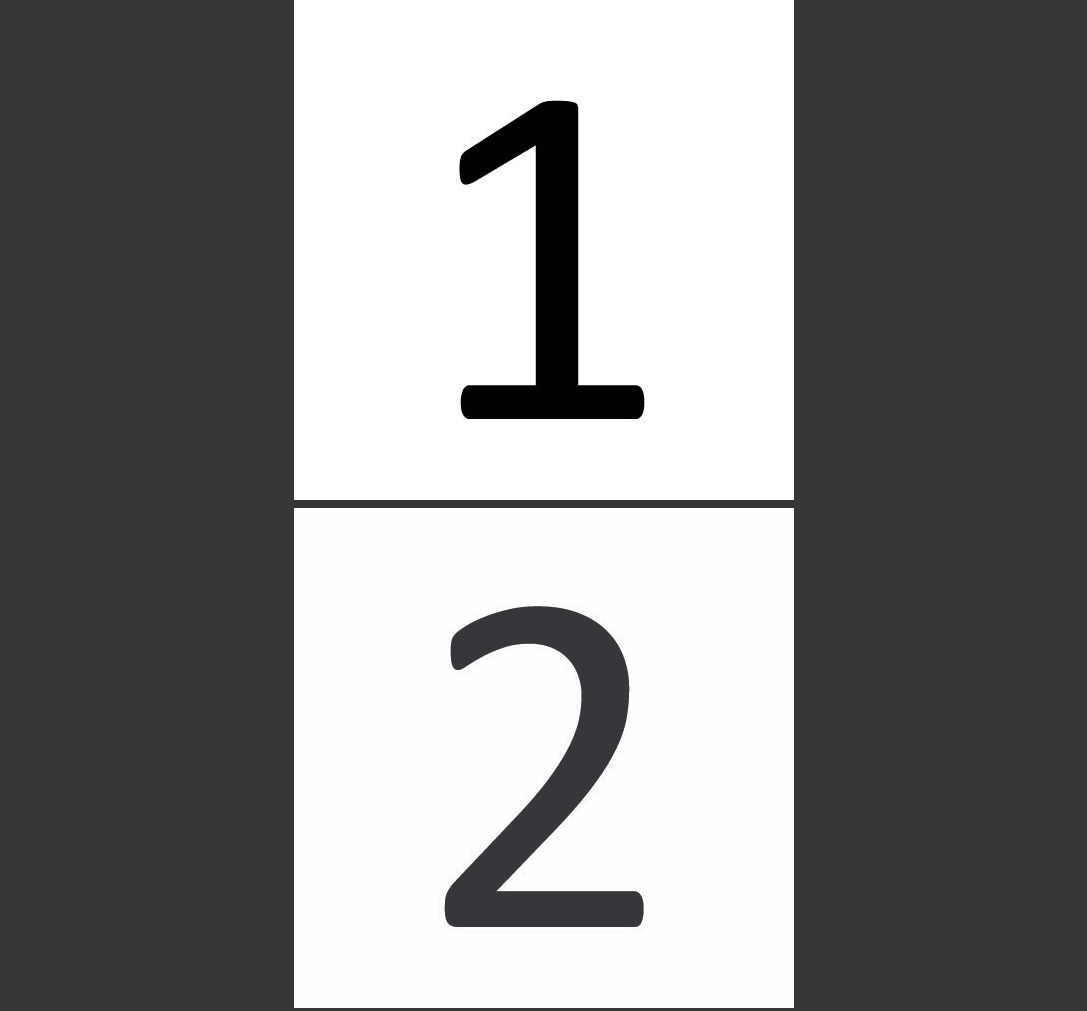
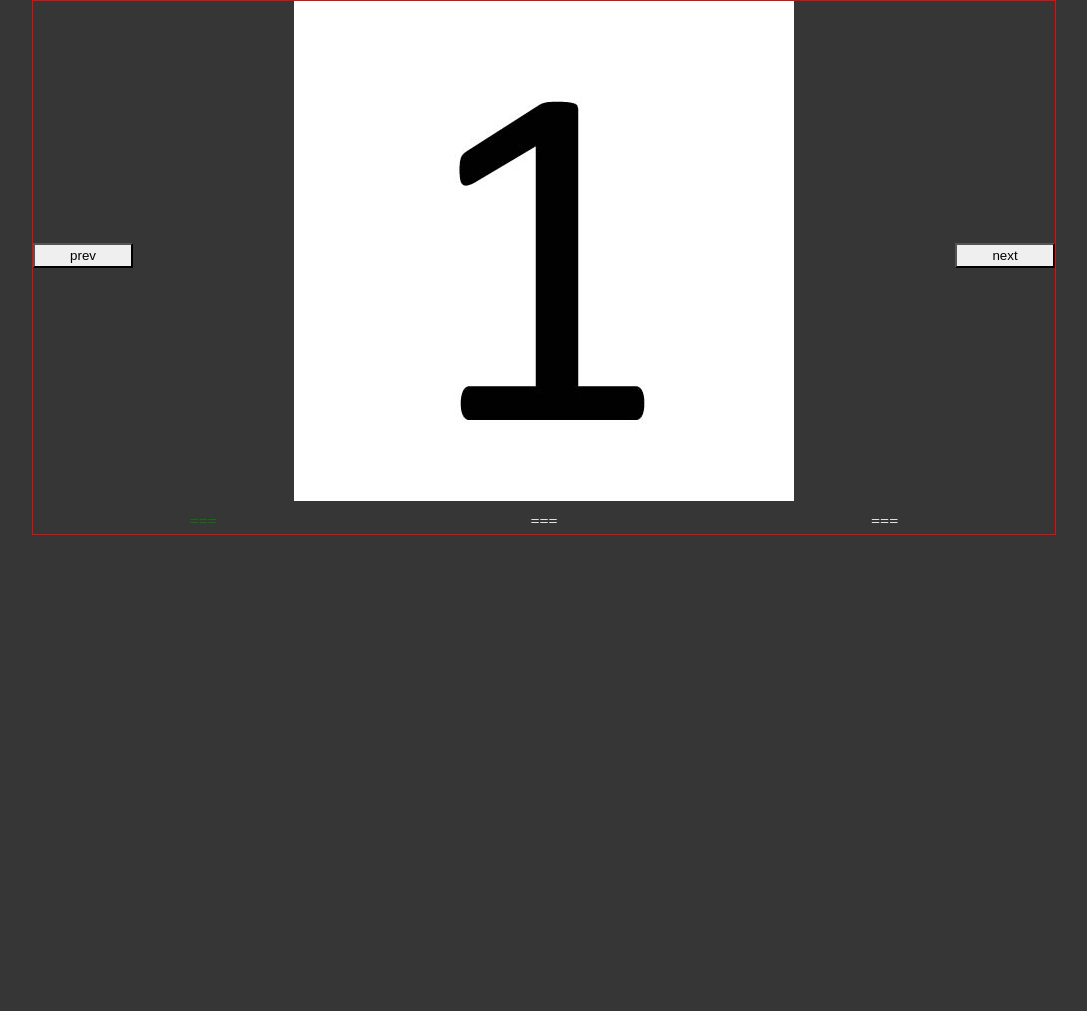
Before and after one commit to Long-Hold/odin-image-carousel, a website built with webpack: page src/template.html in a window 1280 px wide. Shown: the top 1011 px of the page, without its empty margins (96-1183 px from the left). After the commit the page ends 800 px from the top, so only its background shows below. Built offline with nearby package versions, Linux system fonts and the light colour scheme.

Commit message:
feat: Add positioning and layout to elements

```diff
--- a/src/styles/styles.css
+++ b/src/styles/styles.css
@@ -18,6 +18,11 @@ body, html {
   min-width: 100%;
 }
 
+button {
+  width: 100px;
+  padding: 0.2rem 0.5rem;
+}
+
 body {
   background-color: rgb(54, 54, 54);
 
@@ -25,3 +30,58 @@ body {
   flex-flow: column nowrap;
   align-items: center;
 }
+
+.carousel-outer {
+  border: 1px solid red;
+
+  width: 80%;
+
+  display: grid;
+  grid-template-columns: auto 1fr auto;
+  grid-template-rows: 1fr auto;
+  grid-template-areas:
+    "left-button carousel right-button"
+    "image-indicator image-indicator image-indicator";
+  justify-items: center;
+}
+
+.carousel {
+  grid-area: carousel;
+  z-index: 1;
+}
+
+.carousel-indicator {
+  width: 100%;
+  height: 100%;
+
+  grid-area: image-indicator;
+
+  display: flex;
+  flex-flow: row nowrap;
+  justify-content: space-around;
+
+  list-style-type: none;
+  color: white;
+
+  li.active {
+    color: green;
+  }
+}
+
+.carousel-controls {
+  height: 100%;
+  width: 100%;
+
+  grid-column: 1 / -1;
+  grid-row: 1;
+  z-index: 2;
+
+  display: flex;
+  flex-flow: row nowrap;
+  justify-content: space-between;
+  align-items: center;
+}
+
+.carousel-img-container:not(.active) {
+    display: none;
+}
```
